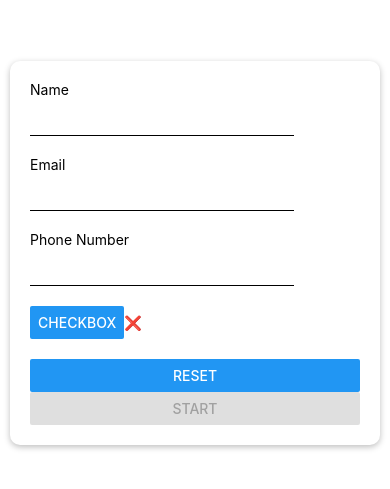
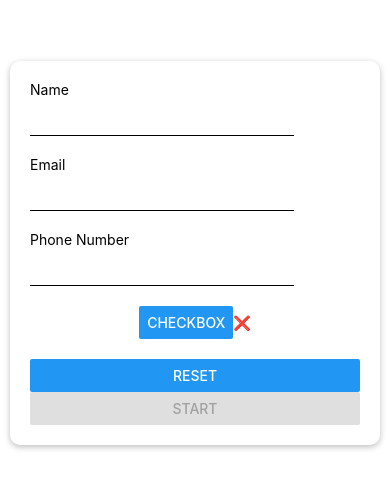
Before and after one commit to ozzyfly/5520_assignment1, a React Native app: screen / in a window 390 px wide. Shown: the part 169-658 px from the top of the page. Built offline with nearby package versions, Linux system fonts and the light colour scheme.

Commit message:
fix bug on edit button.

```diff
--- a/App.js
+++ b/App.js
@@ -20,6 +20,12 @@ const App = () => {
     setHasConfirmed(true);
   };
 
+  const handleEdit = () => {
+    setIsValid(false);
+    setHasConfirmed(false);
+  };
+
+
   const handlePlayAgain = () => {
     setWantsPlayAgain(true);
     setIsValid(false);
@@ -33,10 +39,10 @@ const App = () => {
     setWantsPlayAgain(false);
   };
 
-  let content = <StartScreen onStart={handleStart} onReset={handleReset} />;
+  let content = <StartScreen userData={userData} onStart={handleStart} onReset={handleReset} />;
 
   if (isValid && !hasConfirmed) {
-    content = <ConfirmScreen onConfirm={handleConfirm} userData={userData} />;
+    content = <ConfirmScreen onEdit={handleEdit} onConfirm={handleConfirm} userData={userData} />;
   } else if (hasConfirmed || wantsPlayAgain) {
     content = <GameScreen onPlayAgain={handlePlayAgain} />;
   }
--- a/screens/StartScreen.js
+++ b/screens/StartScreen.js
@@ -2,10 +2,10 @@ import React, { useState } from 'react';
 import { View, Text, TextInput, Button, StyleSheet, KeyboardAvoidingView, Platform } from 'react-native';
 import Card from '../components/Card';
 
-const StartScreen = ({ onStart, onReset }) => {
-  const [name, setName] = useState('');
-  const [email, setEmail] = useState('');
-  const [phoneNumber, setPhoneNumber] = useState('');
+const StartScreen = ({ onStart, onReset, userData }) => {
+  const [name, setName] = useState(userData.name);
+  const [email, setEmail] = useState(userData.email);
+  const [phoneNumber, setPhoneNumber] = useState(userData.phoneNumber);
   const [checkboxSelected, setCheckboxSelected] = useState(false);
   const [errors, setErrors] = useState({ name: '', email: '', phoneNumber: '' });
 
@@ -107,6 +107,7 @@ const styles = StyleSheet.create({
     flexDirection: 'row',
     alignItems: 'center',
     marginBottom: 20,
+    justifyContent: 'center',
   }
 });
 
```
